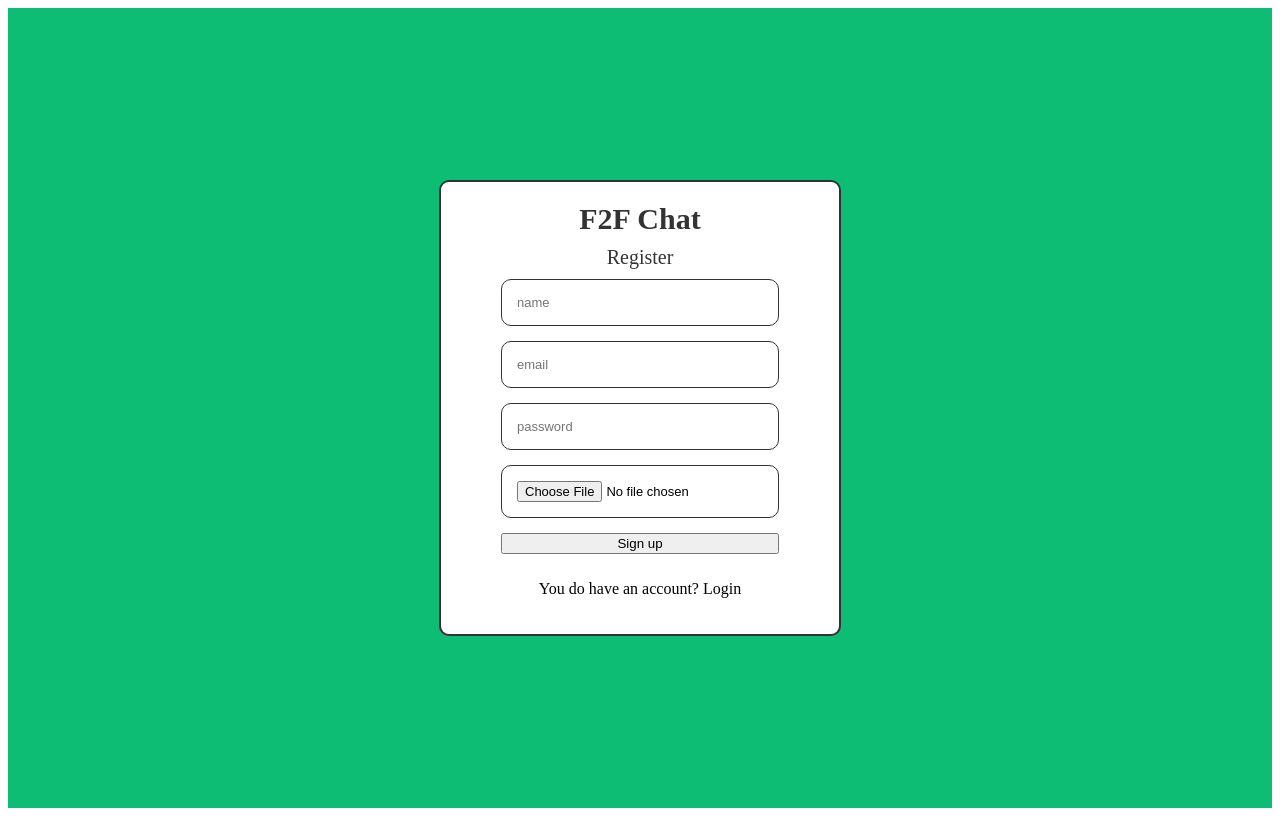
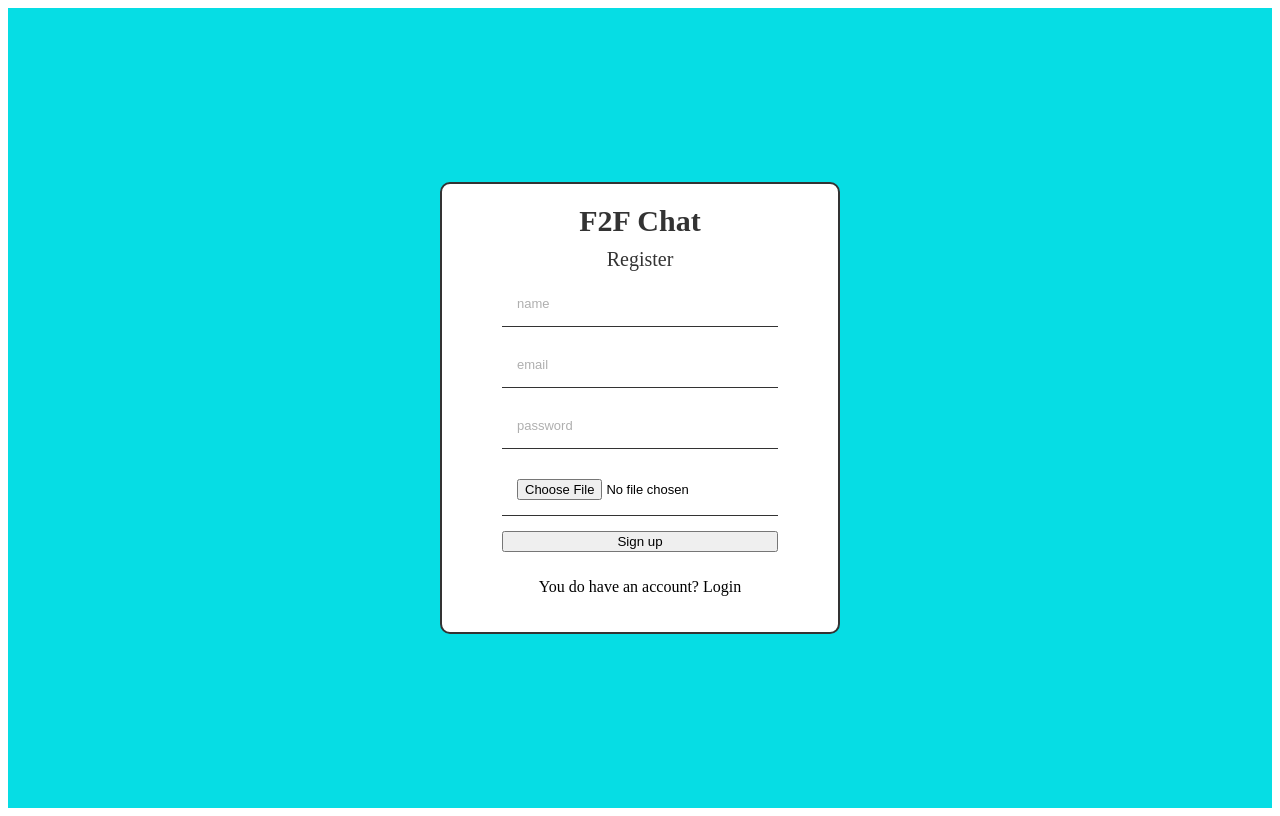
Before and after one commit to RosenGeorgievvv/React-blog-system, a React (Vite) app: page / in a window 1280 px wide. Built offline with nearby package versions, Linux system fonts and the light colour scheme.

Commit message:
Update styles.scss

```diff
--- a/src/styles.scss
+++ b/src/styles.scss
@@ -1,5 +1,5 @@
 .main-form{
-    background-color: rgb(12, 189, 115);
+    background-color: rgb(6, 221, 228);
     height: 100vh;
     display: flex;
     align-items: center;
@@ -31,10 +31,13 @@
             gap: 15px;
 
             input{
-                border: 1px solid #333;
-                border-radius: 10px;
+                border: none;
+                border-bottom: 1px solid #333;
                 padding: 15px;
                 font-size: 13px;
+                &::placeholder{
+                    color: rgb(175,175,175)
+                }
 
             }
 
```
